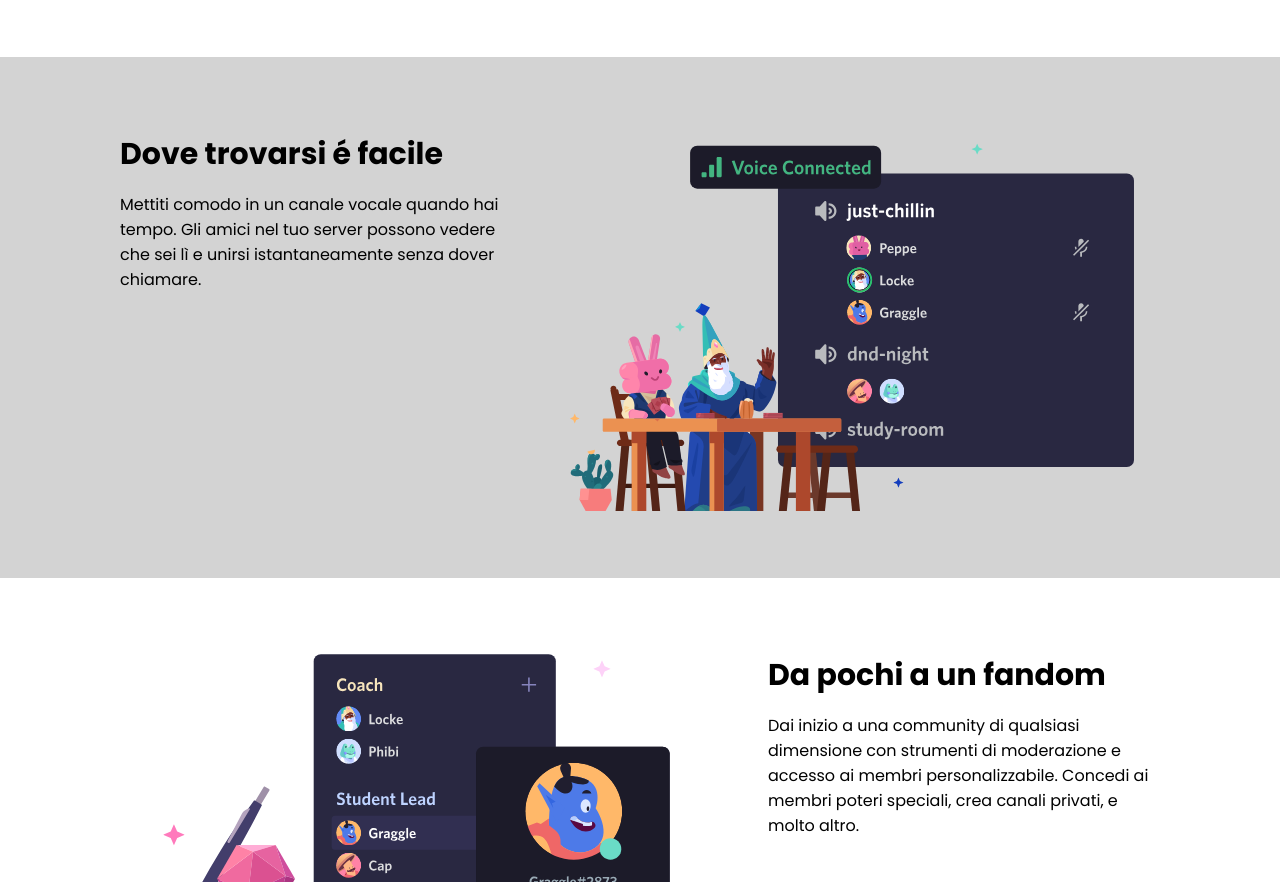
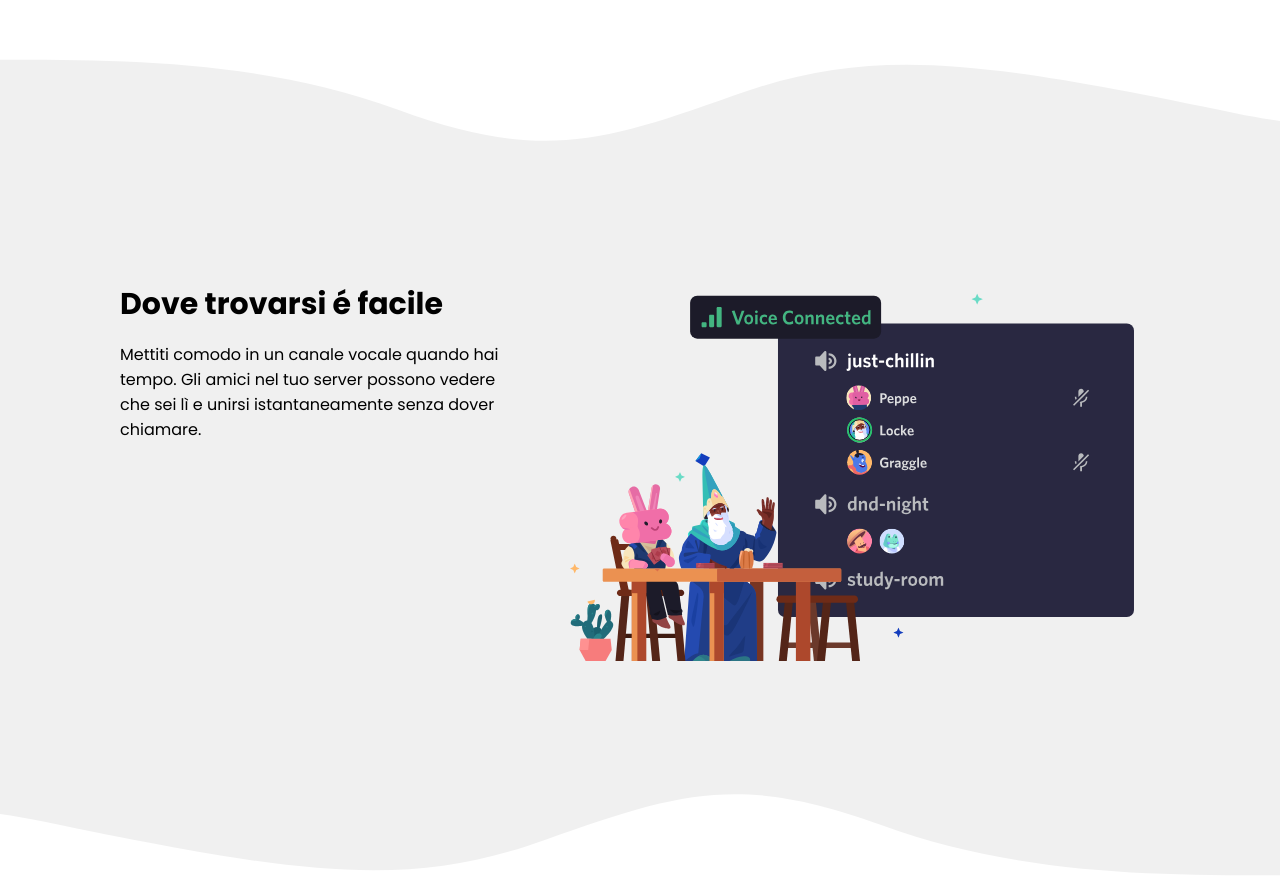
Before and after one commit to Simone-Domenici/htmlcss-discord, a plain HTML site: page index.html in a window 1280 px wide. Shown: the part 1070-1952 px from the top of the page. Drawn offline with Linux system fonts and the light colour scheme.

Commit message:
ADD wave background

```diff
--- a/css/app.css
+++ b/css/app.css
@@ -158,7 +158,7 @@ html {
 }
 
 .bg-gray {
-    background-color: #D3D3D3;
+    background-color: rgba(000, 000, 000, 0.06);
 }
 
 .bg-black {
@@ -239,15 +239,6 @@ html {
 
 /* Main section */
 
-.rmv-padd {
-    padding-top: 5px;
-    padding-bottom: 20px;
-}
-
-.section.bg-black.rmv-padd {
-    border-bottom: 1px solid white;
-}
-
 main h1 {
     font-size: 30px;
     padding: 15px 0;
@@ -309,6 +300,20 @@ main h1 {
     padding-bottom: 25px;
 }
 
+.wave {
+    filter: opacity(0.06);
+    width: 100%;
+    font-size: 0;
+    display: flex;
+}
+
+.wave-reverse {
+    filter: opacity(0.06);
+    width: 100%;
+    transform: rotate(180deg);
+}
+
+
 /* Footer */
 
 .footer {
--- a/index.html
+++ b/index.html
@@ -47,12 +47,13 @@
                         <img src="./img/item1.svg" alt="Immagine server Discord">
                     </div>
                     <div class="col-40">
-                        <h1>Un luogo a invito con tutto lo spazio necessario per parlare</h1>
-                        <p>I server Discord sono organizzati in canali tematici in cui puoi collaborare, condividere o semplicemente parlare della tua giornata senza intasare una chat di gruppo</p>
+                         <h1>Un luogo a invito con tutto lo spazio necessario per parlare</h1>
+                         <p>I server Discord sono organizzati in canali tematici in cui puoi collaborare, condividere o semplicemente parlare della tua giornata senza intasare una chat di gruppo</p>
                     </div>
                 </div>
             </div>
         </section>
+        <img class="wave" src="./img/wave.svg">
         <section class="section bg-gray">
             <div class="container">
                 <div class="row">
@@ -66,6 +67,7 @@
                 </div>
             </div>
         </section>
+        <img class="wave-reverse" src="./img/wave.svg">
         <section class="section">
             <div class="container">
                 <div class="row">
@@ -79,6 +81,7 @@
                 </div>
             </div>
         </section>
+        <img class="wave" src="./img/wave.svg">
         <section class="section bg-gray">
             <div class="container">
                 <div class="row txt-center">
```
